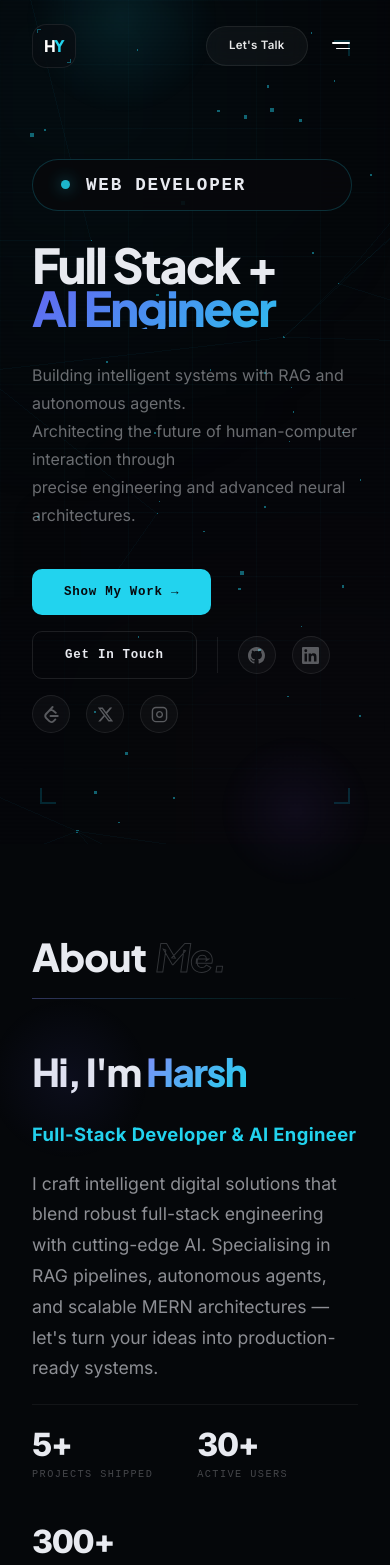
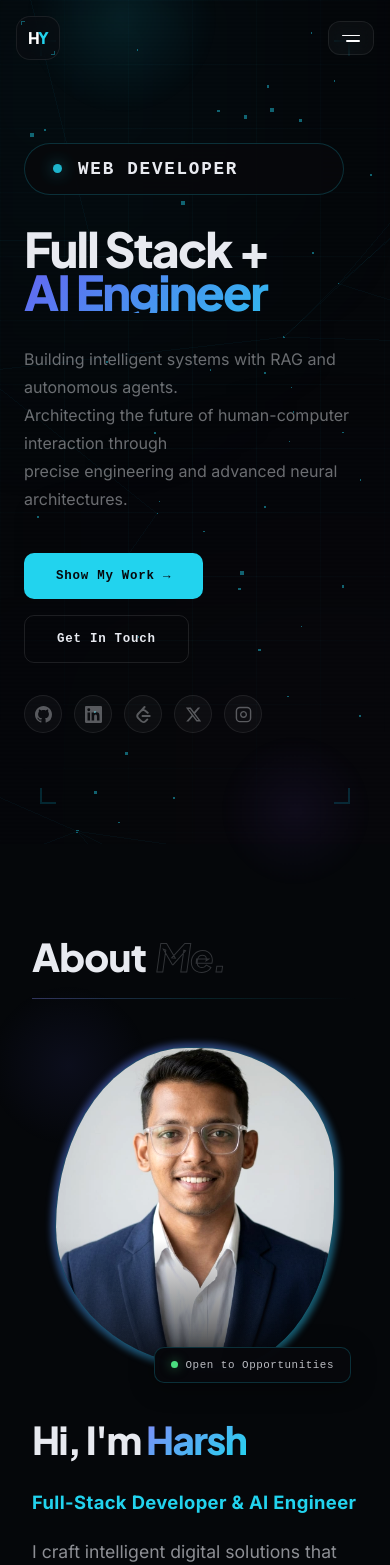
Before and after one commit to Harsh-Yadav029/Personal-Portfolio, a React (Vite) app: page / in a window 390 px wide. Shown: the top 1565 px of the page. Built offline with nearby package versions, Linux system fonts and the light colour scheme; a web font is replaced by a local one.

Commit message:
making responsive

```diff
--- a/src/components/Hero.jsx
+++ b/src/components/Hero.jsx
@@ -195,15 +195,21 @@ export default function Hero() {
           Architecting the future of human-computer interaction through<br />
           precise engineering and advanced neural architectures.
         </motion.p>
-
         {/* Buttons + Social Icons — one row */}
         <motion.div
           initial={{ opacity: 0, y: 20 }}
           animate={{ opacity: 1, y: 0 }}
           transition={{ delay: 0.65 }}
-          className="flex flex-wrap items-center gap-4"
+          className="hero-actions"
+          style={{
+            display: "flex",
+            flexWrap: "wrap",
+            alignItems: "center",
+            gap: "1rem"
+          }}
         >
           {/* CTA Buttons */}
+          <div style={{ display: "flex", gap: "1rem", flexWrap: "wrap" }}>
             <a
               href="#projects"
               style={{
@@ -243,11 +249,13 @@ export default function Hero() {
             >
               Get In Touch
             </a>
+          </div>
 
           {/* Divider */}
-          <div style={{ width: 1, height: 36, background: "rgba(255,255,255,0.08)", margin: "0 4px" }} />
+          <div className="hero-divider" style={{ width: 1, height: 36, background: "rgba(255,255,255,0.08)", margin: "0 4px" }} />
 
           {/* Social Icons */}
+          <div style={{ display: "flex", gap: "0.75rem", flexWrap: "wrap" }}>
             {[
               { id: "github", url: "https://github.com/Harsh-Yadav029", icon: <svg viewBox="0 0 24 24" fill="currentColor" width="17" height="17"><path d="M12 0C5.37 0 0 5.37 0 12c0 5.31 3.435 9.795 8.205 11.385.6.105.825-.255.825-.57 0-.285-.015-1.23-.015-2.235-3.015.555-3.795-.735-4.035-1.41-.135-.345-.72-1.41-1.23-1.695-.42-.225-1.02-.78-.015-.795.945-.015 1.62.87 1.845 1.23 1.08 1.815 2.805 1.305 3.495.99.105-.78.42-1.305.765-1.605-2.67-.3-5.46-1.335-5.46-5.925 0-1.305.465-2.385 1.23-3.225-.12-.3-.54-1.53.12-3.18 0 0 1.005-.315 3.3 1.23.96-.27 1.98-.405 3-.405s2.04.135 3 .405c2.295-1.56 3.3-1.23 3.3-1.23.66 1.65.24 2.88.12 3.18.765.84 1.23 1.905 1.23 3.225 0 4.605-2.805 5.625-5.475 5.925.435.375.81 1.095.81 2.22 0 1.605-.015 2.895-.015 3.3 0 .315.225.69.825.57A12.02 12.02 0 0 0 24 12c0-6.63-5.37-12-12-12z" /></svg> },
               { id: "linkedin", url: "https://www.linkedin.com/in/harsh-kumar-yadav-a22092297/", icon: <svg viewBox="0 0 24 24" fill="currentColor" width="17" height="17"><path d="M20.447 20.452h-3.554v-5.569c0-1.328-.027-3.037-1.852-3.037-1.853 0-2.136 1.445-2.136 2.939v5.667H9.351V9h3.414v1.561h.046c.477-.9 1.637-1.85 3.37-1.85 3.601 0 4.267 2.37 4.267 5.455v6.286zM5.337 7.433a2.062 2.062 0 0 1-2.063-2.065 2.064 2.064 0 1 1 2.063 2.065zm1.782 13.019H3.555V9h3.564v11.452zM22.225 0H1.771C.792 0 0 .774 0 1.729v20.542C0 23.227.792 24 1.771 24h20.451C23.2 24 24 23.227 24 22.271V1.729C24 .774 23.2 0 22.222 0h.003z" /></svg> },
@@ -286,10 +294,17 @@ export default function Hero() {
                 {s.icon}
               </a>
             ))}
+          </div>
         </motion.div>
-
       </div>
 
+      <style>{`
+        @media (max-width: 768px) {
+          #hero { padding: 6rem 1.5rem 4rem 1.5rem !important; }
+          .hero-divider { display: none !important; }
+          .hero-actions { flex-direction: column !important; align-items: flex-start !important; gap: 2rem !important; }
+        }
+      `}</style>
 
     </section>
   );
--- a/src/components/Navbar.jsx
+++ b/src/components/Navbar.jsx
@@ -234,6 +234,7 @@ export default function Navbar() {
         <a
           href="#contact"
           onClick={(e) => scrollToSection(e, "#contact", "Contact")}
+          className="nav-cta"
           style={{
             padding: "0.65rem 1.4rem",
             borderRadius: "100px",
@@ -266,12 +267,14 @@ export default function Navbar() {
         <button
           style={{
             display: "none",
-            background: "none",
-            border: "none",
-            padding: "0.5rem",
+            background: "rgba(255,255,255,0.03)",
+            border: "1px solid rgba(255,255,255,0.08)",
+            padding: "0.8rem",
+            borderRadius: "12px",
             cursor: "pointer",
             flexDirection: "column",
-            gap: "4px"
+            gap: "4px",
+            backdropFilter: "blur(10px)",
           }}
           className="mobile-toggle"
         >
@@ -281,6 +284,10 @@ export default function Navbar() {
       </div>
 
       <style>{`
+        @media (max-width: 1024px) {
+          header { padding: 1rem !important; }
+          .nav-cta { display: none !important; }
+        }
         @media (max-width: 900px) {
           nav { display: none !important; }
           .mobile-toggle { display: flex !important; }
--- a/src/components/Projects.jsx
+++ b/src/components/Projects.jsx
@@ -557,12 +557,22 @@ export default function Projects() {
         @media (max-width: 900px) {
           .proj-row {
             grid-template-columns: 1fr !important;
-            gap: 3rem !important;
+            gap: 2rem !important;
             direction: ltr !important;
+            padding: 2rem 0 !important;
           }
           .proj-row .proj-mock {
             justify-content: center !important;
+            transform: scale(0.85);
+            margin: 1rem 0;
           }
+        }
+        @media (max-width: 500px) {
+          .proj-row .proj-mock {
+            transform: scale(0.65);
+            margin: -2rem 0;
+          }
+          #projects { padding: 4rem 1.25rem !important; }
         }
       `}</style>
     </section>
--- a/src/sections/About.jsx
+++ b/src/sections/About.jsx
@@ -75,7 +75,7 @@ export default function About() {
           />
         </motion.div>
 
-        <div style={{
+        <div className="about-content" style={{
           display: "flex",
           flexDirection: "row",
           alignItems: "center",
@@ -145,7 +145,7 @@ export default function About() {
             </p>
 
             {/* Stats */}
-            <div style={{
+            <div className="about-stats" style={{
               display: "flex",
               gap: "2.75rem",
               flexWrap: "wrap",
@@ -248,6 +248,7 @@ export default function About() {
             viewport={{ once: true, margin: "-60px" }}
             transition={{ duration: 0.9, ease: [0.16, 1, 0.3, 1], delay: 0.12 }}
             style={{ flexShrink: 0, position: "relative" }}
+            className="about-image-container"
           >
             {/* Glow halo */}
             <div style={{
@@ -260,7 +261,7 @@ export default function About() {
             }} />
 
             {/* Blob with Image */}
-            <div style={{
+            <div className="about-blob" style={{
               width: 340,
               height: 380,
               borderRadius: "60% 40% 55% 45% / 45% 55% 40% 60%",
@@ -357,6 +358,12 @@ export default function About() {
                 0%,100% { box-shadow: 0 0 8px rgba(74,222,128,0.7); }
                 50%     { box-shadow: 0 0 16px rgba(74,222,128,0.2); }
               }
+              @media (max-width: 900px) {
+                .about-content { flex-direction: column-reverse !important; gap: 3rem !important; }
+                .about-image-container { align-self: center !important; }
+                .about-blob { width: 280px !important; height: 320px !important; }
+                .about-stats { gap: 1.5rem !important; justify-content: space-between !important; }
+              }
             `}</style>
           </motion.div>
 
--- a/src/sections/Contact.jsx
+++ b/src/sections/Contact.jsx
@@ -93,6 +93,7 @@ function ContactCard() {
           scale: hovered ? 1.02 : 1,
         }}
         transition={{ type: "spring", stiffness: 150, damping: 20 }}
+        className="contact-card-wrapper"
         style={{
           background: "rgba(10,12,18,0.7)",
           backdropFilter: "blur(20px)",
@@ -463,10 +464,16 @@ export default function Contact() {
           50% { box-shadow: 0 0 20px rgba(34,211,238,0.1); }
         }
         @media (max-width: 900px) {
-          #contact > div > div:last-child {
+          #contact > div > div:nth-child(2) {
             grid-template-columns: 1fr !important;
             gap: 3rem !important;
           }
+          .contact-card-wrapper {
+            padding: 1.5rem !important;
+          }
+        }
+        @media (max-width: 500px) {
+          #contact { padding: 4rem 1.25rem !important; }
         }
       `}</style>
     </section>
```
Lines whose indentation alone changed are shown as unchanged.
